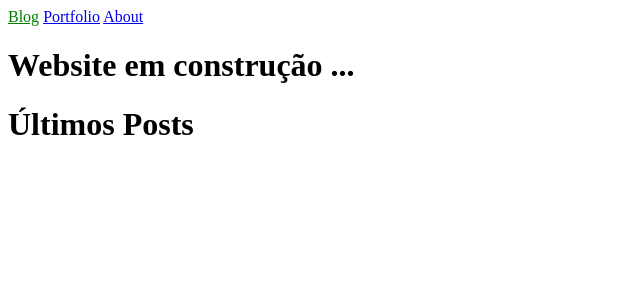
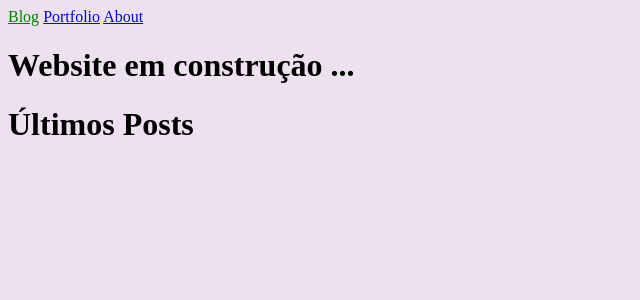
Before and after one commit to APonce911/jekyll-mywebsite, a Jekyll site: the page built from index.html, in a window 1280 px wide. Shown: the top 300 px of the page, without its empty margins (0-640 px from the left). Built offline with Jekyll 4.4.1, drawn with Linux system fonts in a browser that asks for light colours.

Commit message:
css change

```diff
--- a/_sass/main.scss
+++ b/_sass/main.scss
@@ -2,5 +2,5 @@
   color: green;
 }
 body {
-  background-color: white;
+  background-color: #eee1ef;
 }
--- a/index.html
+++ b/index.html
@@ -1,5 +1,4 @@
 ---
-<!-- layout: default -->
 title: Blog
 ---
 <h1>Últimos Posts</h1>
--- a/portfolio.html
+++ b/portfolio.html
@@ -1,5 +1,4 @@
 ---
-<!-- layout: default -->
 title: Portfolio
 ---
 <h1>Meus Trabalhos</h1>
```
